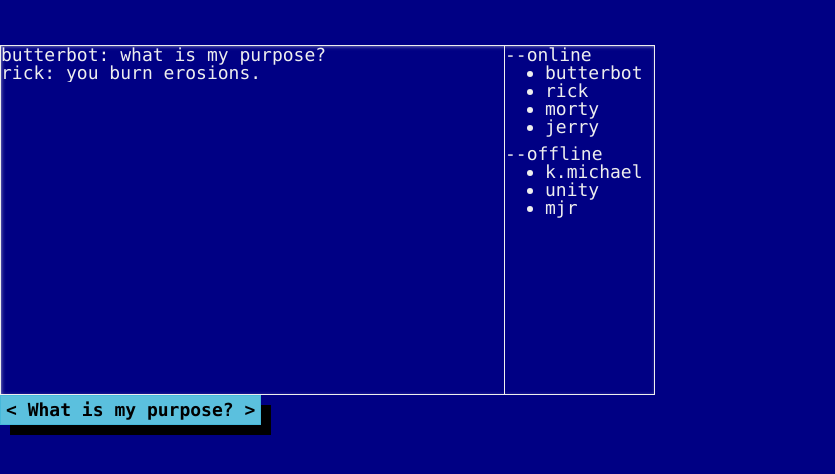
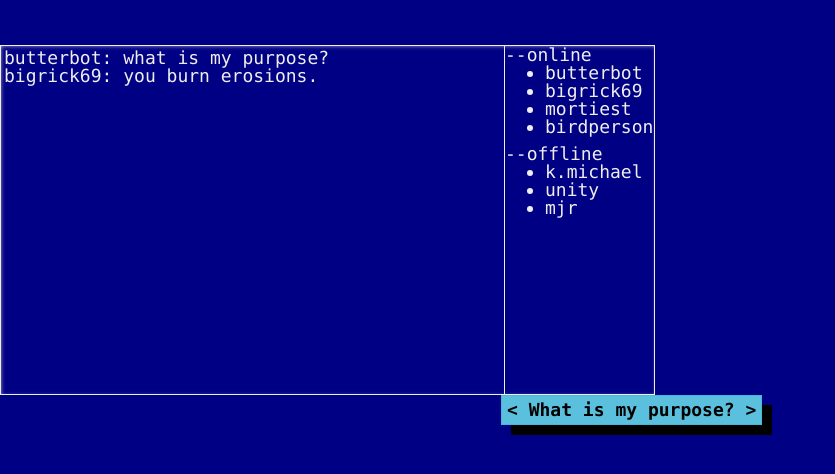
Before and after one commit to dersam/whatismypurpose, a website: page index.html in a window 1280 px wide. Both pictures are taken after a click on the button "What is my purpose?". Shown: the whole page, without its empty margins (0-835 px from the left). Drawn offline with Linux system fonts and the light colour scheme; files that its build step writes are made by us from their sources; a web font is replaced by a local one.

Commit message:
change some names or something.

```diff
--- a/assets/chatbox.js
+++ b/assets/chatbox.js
@@ -2,11 +2,8 @@ var chatbox = (function($) {
     var $history;
 
     function onPurposeResponse(event, verb, noun) {
-        console.log(verb);
-        console.log(noun);
-
         writeToChat('butterbot', 'what is my purpose?');
-        writeToChat('rick', 'you '+verb+' '+noun+'.');
+        writeToChat('bigrick69', 'you '+verb+' '+noun+'.');
     }
 
     function writeToChat(user, text) {
--- a/assets/chatbox.less
+++ b/assets/chatbox.less
@@ -14,12 +14,19 @@ body {
   //position: absolute;
   //left: 33%;
   width: @history-width + @user-width + 5;
+}
+
+#history-container {
+
+}
 
 #history {
   width: @history-width;
-    overflow-y: auto;
+  height: 350px;
   overflow-x: hidden;
   float: left;
+  padding-top: 3px;
+  padding-left: 3px;
 }
 
 #users {
@@ -28,4 +35,3 @@ body {
   width: @user-width;
   border-left: 1px solid;
 }
-}
--- a/index.html
+++ b/index.html
@@ -8,16 +8,19 @@
 </head>
 <body>
     <div id="chat">
-        <div id="history">
+        <div id="history-container">
+            <div id="history">
 
+            </div>
         </div>
+
         <div id="users">
             --online
             <ul>
                 <li>butterbot</li>
-                <li>rick</li>
-                <li>morty</li>
-                <li>jerry</li>
+                <li>bigrick69</li>
+                <li>mortiest</li>
+                <li>birdperson</li>
             </ul>
             --offline
             <ul>
```
Also changed, not shown: build/app.css, build/app.js, 1 other file. Lines whose indentation alone changed are shown as unchanged.
